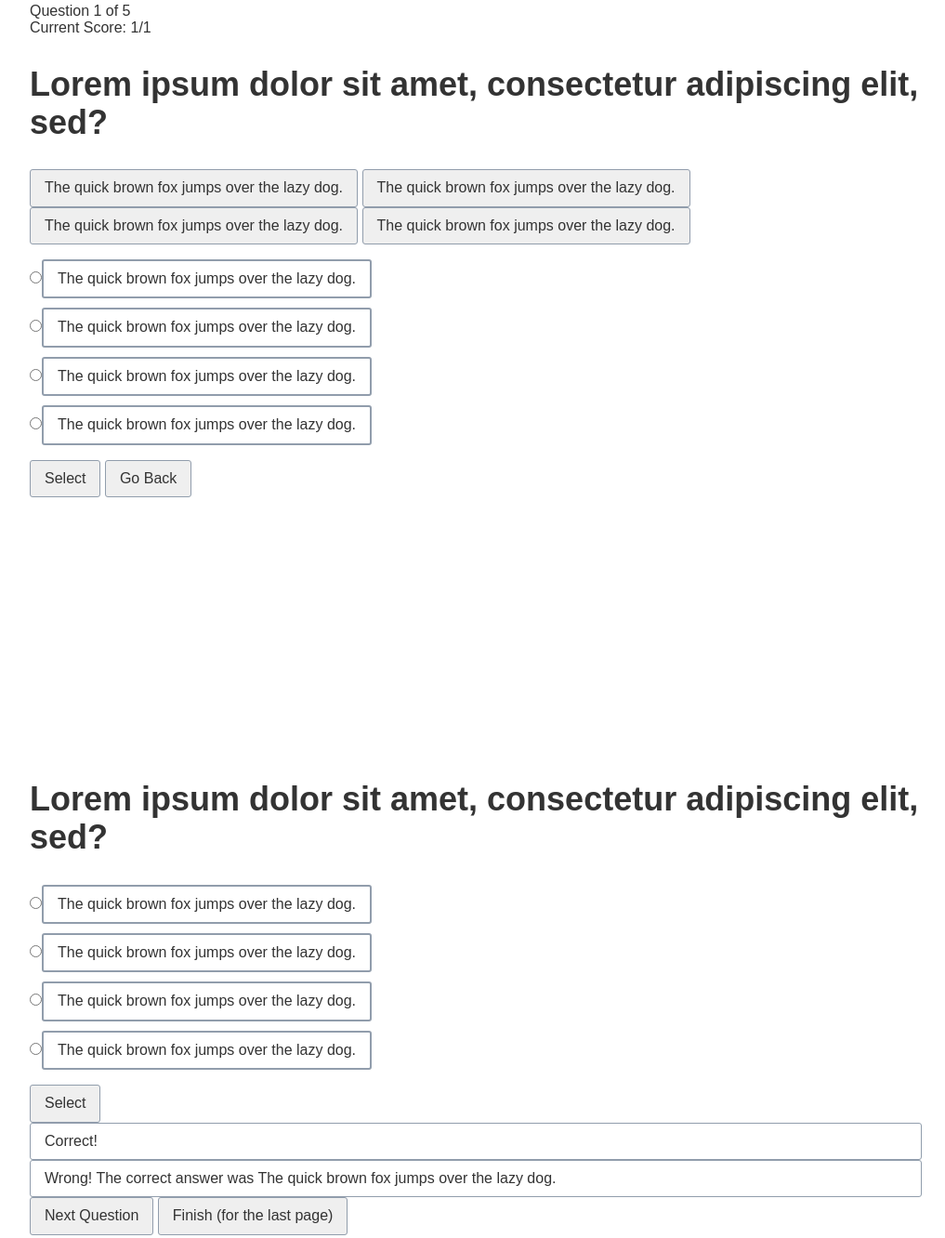
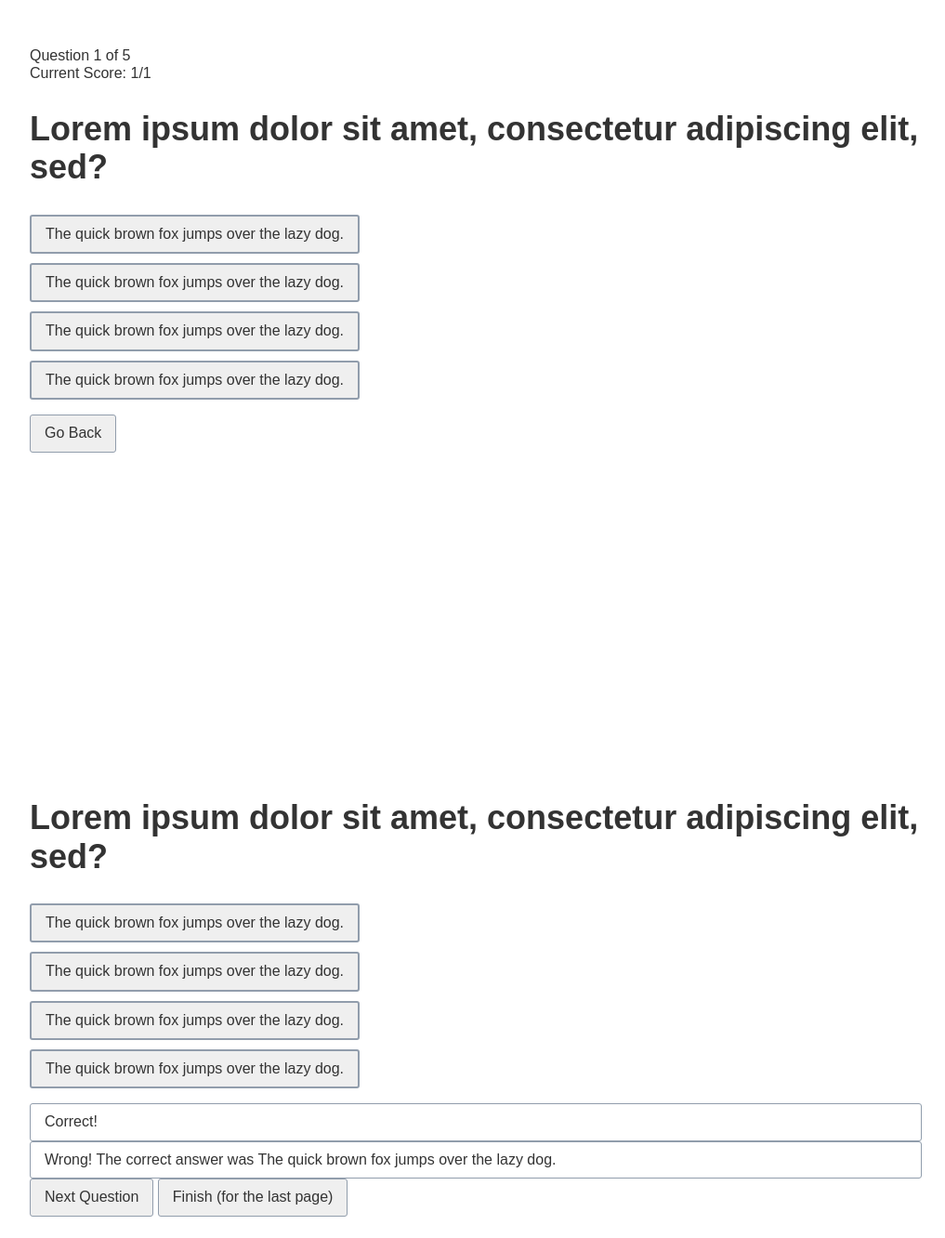
Before and after one commit to thinkful-ei-orka/Quiz-App_Taeil-Yousef, a plain HTML site: page backofnapkin.html in a window 1280 px wide. Shown: the part 931-2263 px from the top of the page at 93% size, without its empty margins (128-1145 px from the left). Drawn offline with nearby package versions, Linux system fonts and the light colour scheme.

Commit message:
swapped radio inputs with buttons

```diff
--- a/app.css
+++ b/app.css
@@ -33,22 +33,23 @@ h2 {
 
 
 /* Form Elements */
-label {
+.answer {
   padding: 10px 15px;
   border: 2px solid #919DAC;
   border-radius: 3px;
   display: inline-block;
   cursor: pointer;
 }
-label:hover {
+.answer:hover {
   background: #eee;
 }
-input:checked + label {
+.answer.selected {
   background: #ccc;
 }
-input:focus + label {
+.answer:focus {
   border-color: #3987FD;
 }
+
 ul.answers {
   list-style-type: none;
   padding-left: 0;
@@ -57,9 +58,7 @@ ul.answers li {
   display: block;
   margin-bottom: 10px;
 }
-ul.answers li:hover {
 
-}
 button {
   -webkit-appearance: none;
   padding: 10px 15px;
--- a/backofnapkin.html
+++ b/backofnapkin.html
@@ -33,19 +33,12 @@
           </div>
           <form>
             <h2>Lorem ipsum dolor sit amet, consectetur adipiscing elit, sed?</h2>
-            <div class="answers">
-              <button>The quick brown fox jumps over the lazy dog.</button>
-              <button>The quick brown fox jumps over the lazy dog.</button>
-              <button>The quick brown fox jumps over the lazy dog.</button>
-              <button>The quick brown fox jumps over the lazy dog.</button>
-            </div>
             <ul class="answers">
-                <li><input type="radio" name="answer" id="answer1"></input><label for="answer1">The quick brown fox jumps over the lazy dog.</label></li>
-                <li><input type="radio" name="answer" id="answer2"></input><label for="answer2">The quick brown fox jumps over the lazy dog.</label></li>
-                <li><input type="radio" name="answer" id="answer3"></input><label for="answer3">The quick brown fox jumps over the lazy dog.</label></li>
-                <li><input type="radio" name="answer" id="answer4"></input><label for="answer4">The quick brown fox jumps over the lazy dog.</label></li>
+              <li><button class="answer">The quick brown fox jumps over the lazy dog.</button></li>
+              <li><button class="answer">The quick brown fox jumps over the lazy dog.</button></li>
+              <li><button class="answer">The quick brown fox jumps over the lazy dog.</button></li>
+              <li><button class="answer">The quick brown fox jumps over the lazy dog.</button></li>
             </ul>
-            <button type="submit">Select</button>
             <button>Go Back</button>
           </form>
         </div>
@@ -55,12 +48,11 @@
           <form>
             <h2>Lorem ipsum dolor sit amet, consectetur adipiscing elit, sed?</h2>
             <ul class="answers">
-                <li><input type="radio" name="answer" id="answer5"></input><label for="answer5">The quick brown fox jumps over the lazy dog.</label></li>
-                <li><input type="radio" name="answer" id="answer6"></input><label for="answer6">The quick brown fox jumps over the lazy dog.</label></li>
-                <li><input type="radio" name="answer" id="answer7"></input><label for="answer7">The quick brown fox jumps over the lazy dog.</label></li>
-                <li><input type="radio" name="answer" id="answer8"></input><label for="answer8">The quick brown fox jumps over the lazy dog.</label></li>
+              <li><button class="answer">The quick brown fox jumps over the lazy dog.</button></li>
+              <li><button class="answer">The quick brown fox jumps over the lazy dog.</button></li>
+              <li><button class="answer">The quick brown fox jumps over the lazy dog.</button></li>
+              <li><button class="answer">The quick brown fox jumps over the lazy dog.</button></li>
             </ul>
-            <button type="submit">Select</button>
             <div class="alert correct">Correct!</div>
             <div class="alert wrong">Wrong! The correct answer was The quick brown fox jumps over the lazy dog.</div>
             <button>Next Question</button>
```
